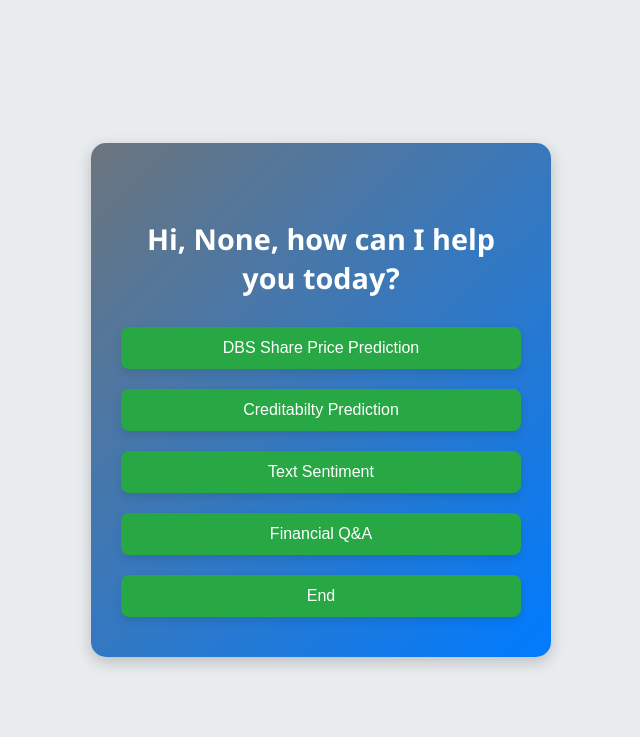
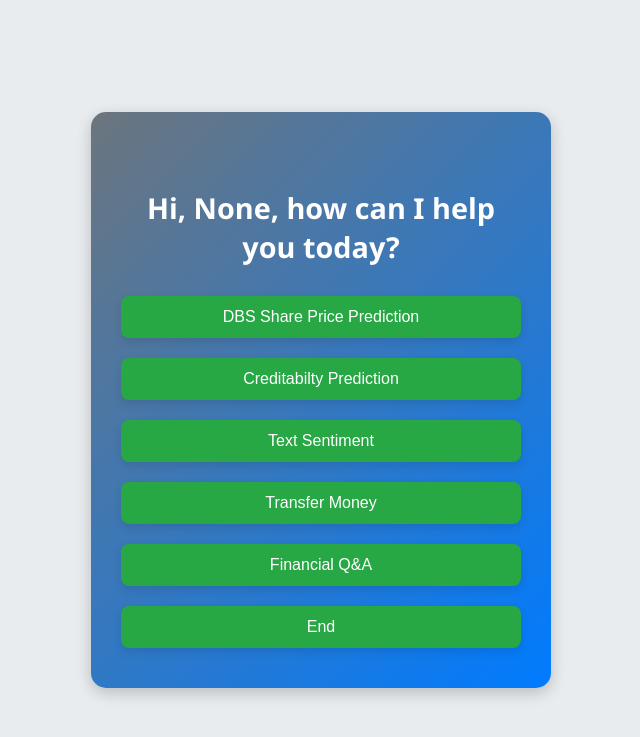
Before and after one commit to DarshiniKrishna/Financial-WebApp, a Flask app: page /main in a window 1280 px wide. Shown: the top 737 px of the page, without its empty margins (319-959 px from the left). Run offline with Flask 3, Linux system fonts and the light colour scheme; parts of the project's set-up code (start-up, migrations or seed data) failed here and were passed over.

Commit message:
Update main.html

```diff
--- a/templates/main.html
+++ b/templates/main.html
@@ -63,6 +63,10 @@
         <form action="/text_sentiment" method="post">
             <input type="submit" value="Text Sentiment">
         </form>
+        </form>
+        <form action="/transfer_money" method="post">
+            <input type="submit" value="Transfer Money">
+        </form>
         <form action="/makersuite" method="post">
             <input type="submit" value="Financial Q&A">
         </form>
```
